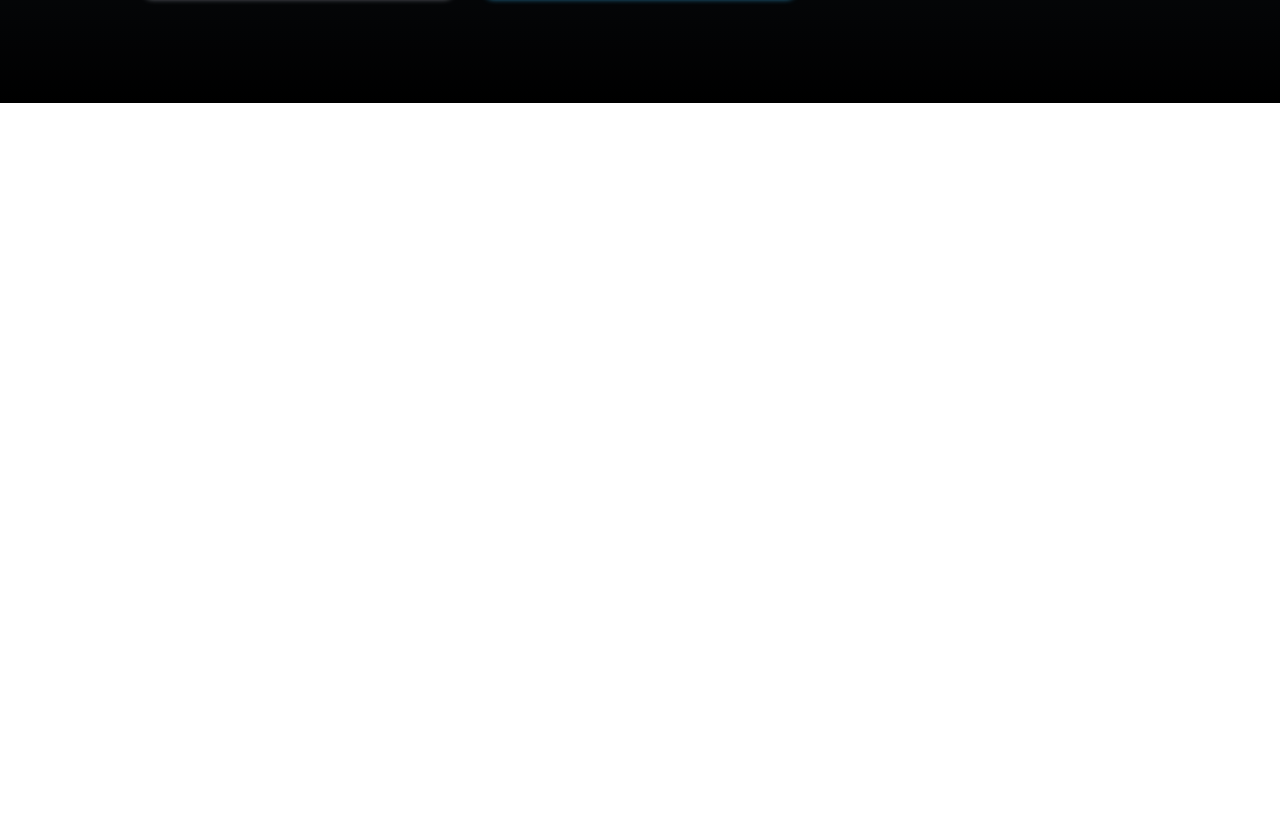
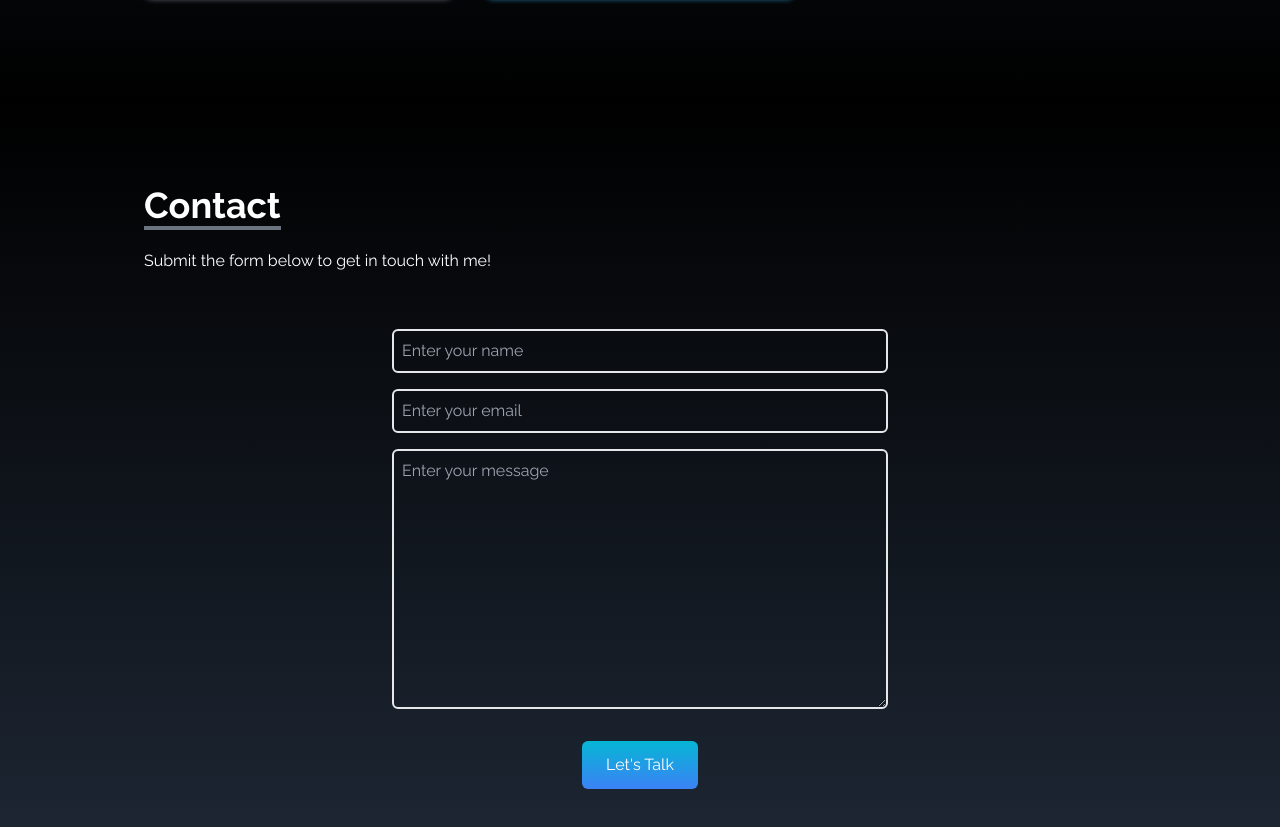
Before and after one commit to jherdzina/jherdzina-portfolio-page, a React (Create React App) app: page / in a window 1280 px wide. Shown: the part 3097-3924 px from the top of the page. Before the commit the page ends 3200 px from the top, so only its background shows below. Built offline with nearby package versions, Linux system fonts and the light colour scheme; a web font is replaced by a local one.

Commit message:
added contact form

```diff
--- a/package.json
+++ b/package.json
@@ -10,6 +10,7 @@
     "react-dom": "^18.2.0",
     "react-icons": "^4.8.0",
     "react-scripts": "5.0.1",
+    "react-scroll": "^1.8.9",
     "web-vitals": "^2.1.4"
   },
   "scripts": {
--- a/src/App.js
+++ b/src/App.js
@@ -4,6 +4,7 @@
 import Portfolio from "./components/Portfolio";
 import SocialLinks from "./components/SocialLinks";
 import Experience from "./components/Experience";
+import Contact from "./components/Contact";
 
 
 function App() {
@@ -14,6 +15,7 @@
       <About/>
       <Portfolio />
       <Experience />
+      <Contact />
       <SocialLinks />
     </div>
 
--- /dev/null
+++ b/src/components/Contact.jsx
@@ -0,0 +1,60 @@
+import React from 'react'
+
+const Contact = () => {
+
+    return (
+        <div
+            name="contact"
+            className="w-full h-screen bg-gradient-to-b from-black
+            to-gray-800 text-white"
+        >
+            <div className="flex flex-col p-4 justify-center max-w-screen-lg
+            mx-auto h-full">
+                <div className="pb-8">
+                    <p className="text-4xl font-bold inline border-b-4
+                    border-gray-500">
+                        Contact
+                    </p>
+                    <p className="py-6">
+                        Submit the form below to get in touch with me!
+                    </p>
+                </div>
+                <div className="flex justify-center items-center">
+                    <form
+                        action="https://getform.io/f/64f7b350-66ff-4e46-8d8b-248ace23eed9"
+                        method="POST"
+                        className="flex flex-col w-full md:w-1/2">
+                        <input
+                            type="text"
+                            name="name"
+                            placeholder="Enter your name"
+                            className="p-2 bg-transparent border-2 rounded-md
+                            text-white focus:outline-none"
+                        />
+                        <input
+                            type="text"
+                            name="email"
+                            placeholder="Enter your email"
+                            className="my-4 p-2 bg-transparent border-2 rounded-md
+                            text-white focus:outline-none"
+                        />
+                        <textarea
+                            name="message"
+                            placeholder="Enter your message"
+                            rows="10"
+                            className="p-2 bg-transparent border-2 rounded-md
+                            text-white focus:outline-none">
+                        </textarea>
+                        <button className="text-white bg-gradient-to-b
+                        from-cyan-500 to-blue-500 px-6 py-3 my-8 mx-auto
+                        flex items-center rounded-md hover:scale-110 duration-300">
+                            Let's Talk
+                        </button>
+                    </form>
+                </div>
+            </div>
+        </div>
+    )
+}
+
+export default Contact
--- a/src/components/NavBar.jsx
+++ b/src/components/NavBar.jsx
@@ -1,5 +1,6 @@
 import React, { useState } from 'react'
-import {FaBars, FaTimes} from "react-icons/fa"
+import { FaBars, FaTimes } from "react-icons/fa"
+import { Link } from 'react-scroll';
 
 const NavBar = () => {
   const [nav, setNav] = useState(false);
```
Also changed, not shown: 1 other file (tests, documents, lock files or other folders).
